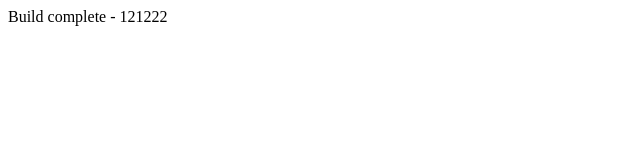
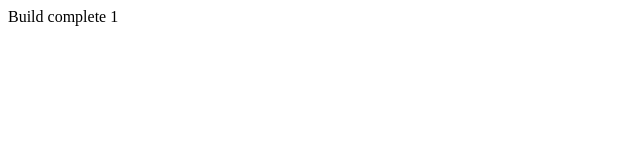
Before and after one commit to phule/demo_cucumber, a plain HTML site: page index.html in a window 1280 px wide. Shown: the full height of the page, 0-640 px from the left. Drawn offline with Linux system fonts and the light colour scheme.

Commit message:
Update index.html

```diff
--- a/index.html
+++ b/index.html
@@ -1,6 +1,6 @@
 <html>
 <title>Demo Build</title>
 <body>
-    <p>Build complete - 121222</p>
+    <p>Build complete 1</p>
 </body>
 </html>
```
